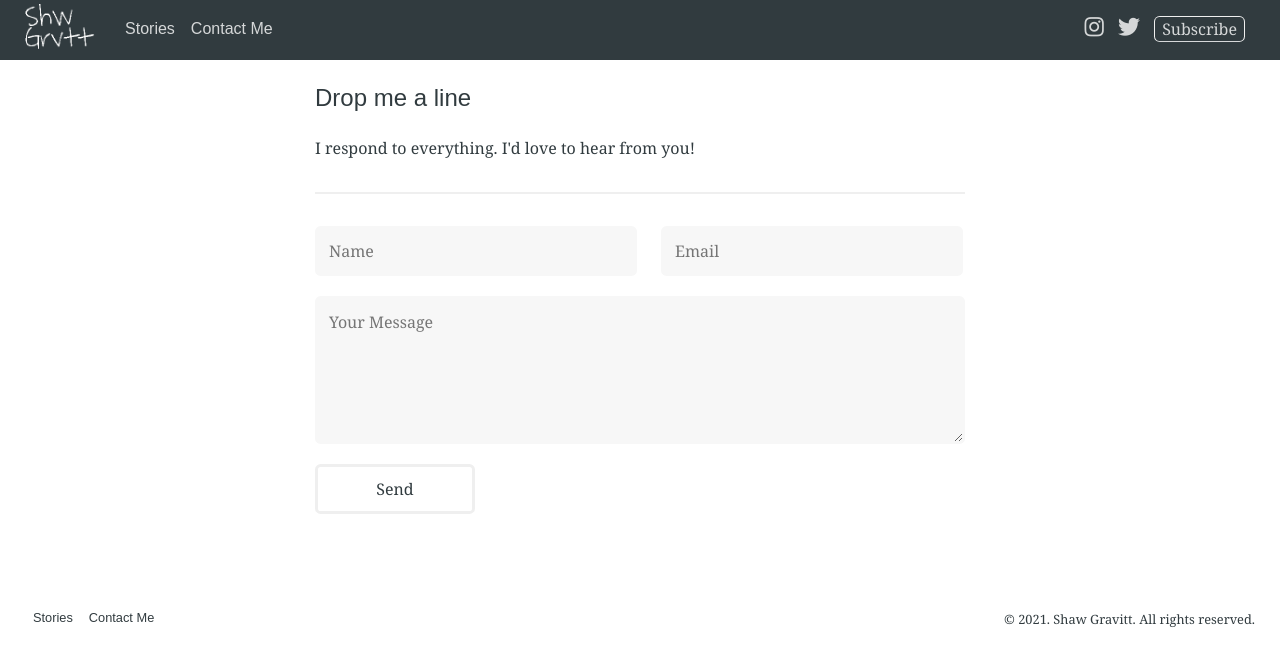
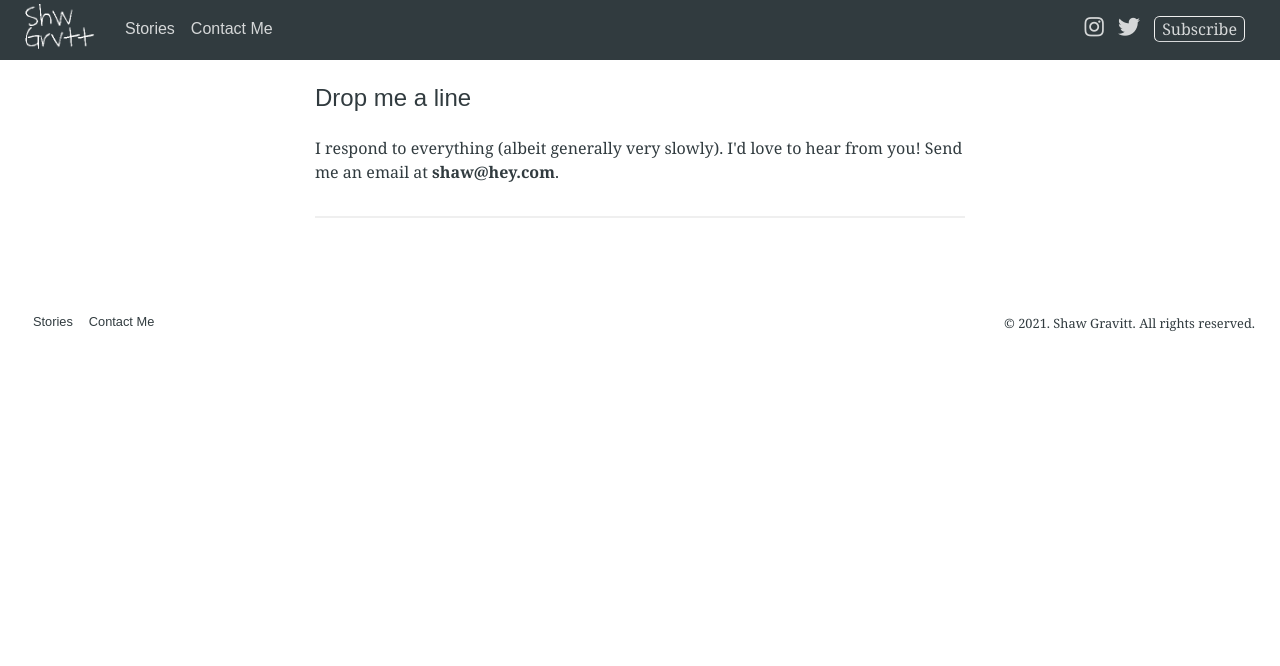
Before and after one commit to shawgravitt/shawgravitt.github.io, a Jekyll site: the page built from contact.html, in a window 1280 px wide. Shown: the top 666 px of the page. Built offline with Jekyll 4.4.1, drawn with Linux system fonts in a browser that asks for light colours; nearby versions of some CDN libraries.

Commit message:
remove contact form

```diff
--- a/contact.html
+++ b/contact.html
@@ -9,22 +9,10 @@ navigation_weight: 4
     Drop me a line
   </h2>
   <p>
-    I respond to everything. I'd love to hear from you!
+    I respond to everything (albeit generally very slowly). I'd love to hear from you! Send me an email at <b>shaw@hey.com</b>.
   </p>
   <hr>
-  <form action="https://formspree.io/smgravitt@gmail.com" method="POST">
-    <div class="form-group">
-      <label class="visually-hidden" for="name">Name</label>
-      <input type="text" name="name" placeholder="Name">
-    </div>
-    <div class="form-group">
-      <label class="visually-hidden" for="email">Email</label>
-      <input type="email" name="_replyto" placeholder="Email">
-    </div>
-    <label class="visually-hidden" for="message">Your message</label>
-    <textarea name="message" id="message" cols="30" rows="5" placeholder="Your Message"></textarea>
-    <input class="button" type="submit" value="Send">
-  </form>
+
 </div>
 
 
```
